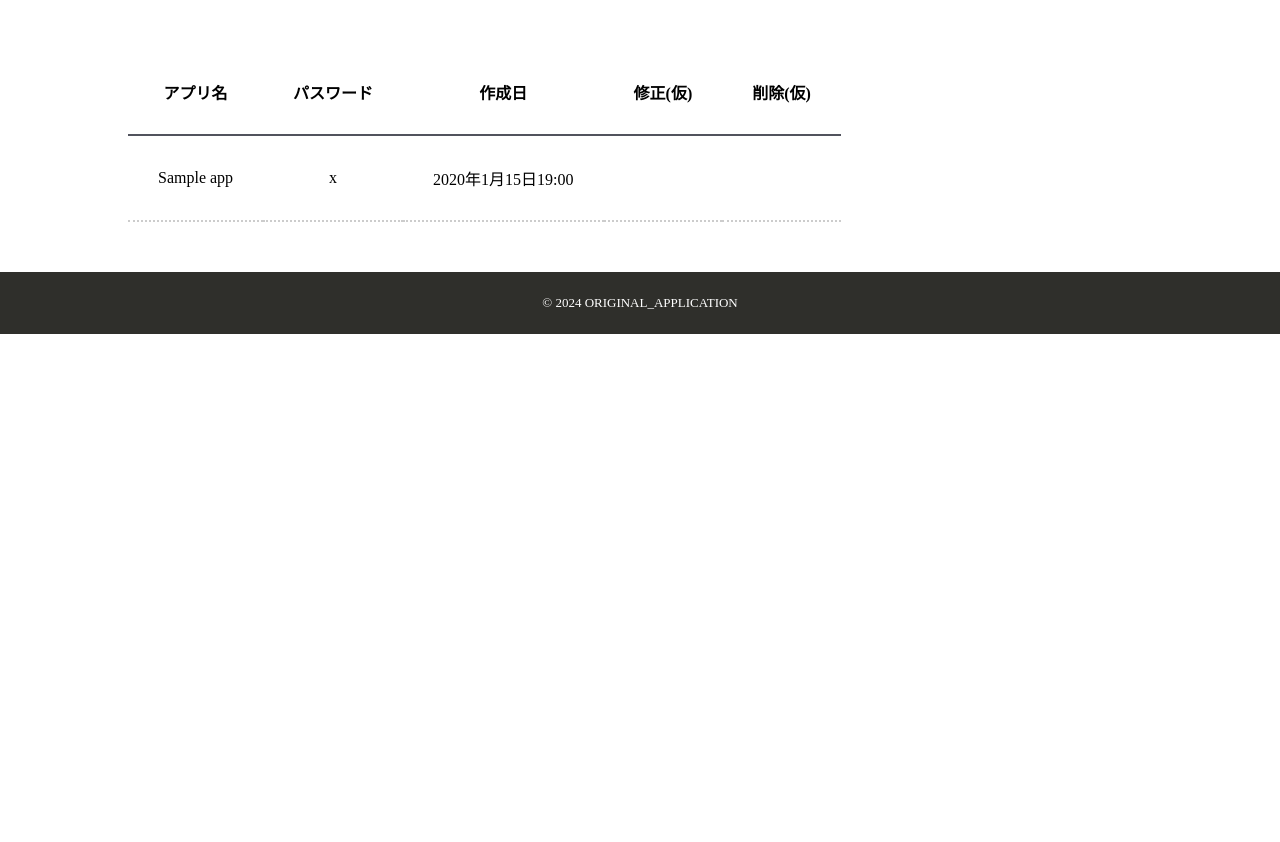
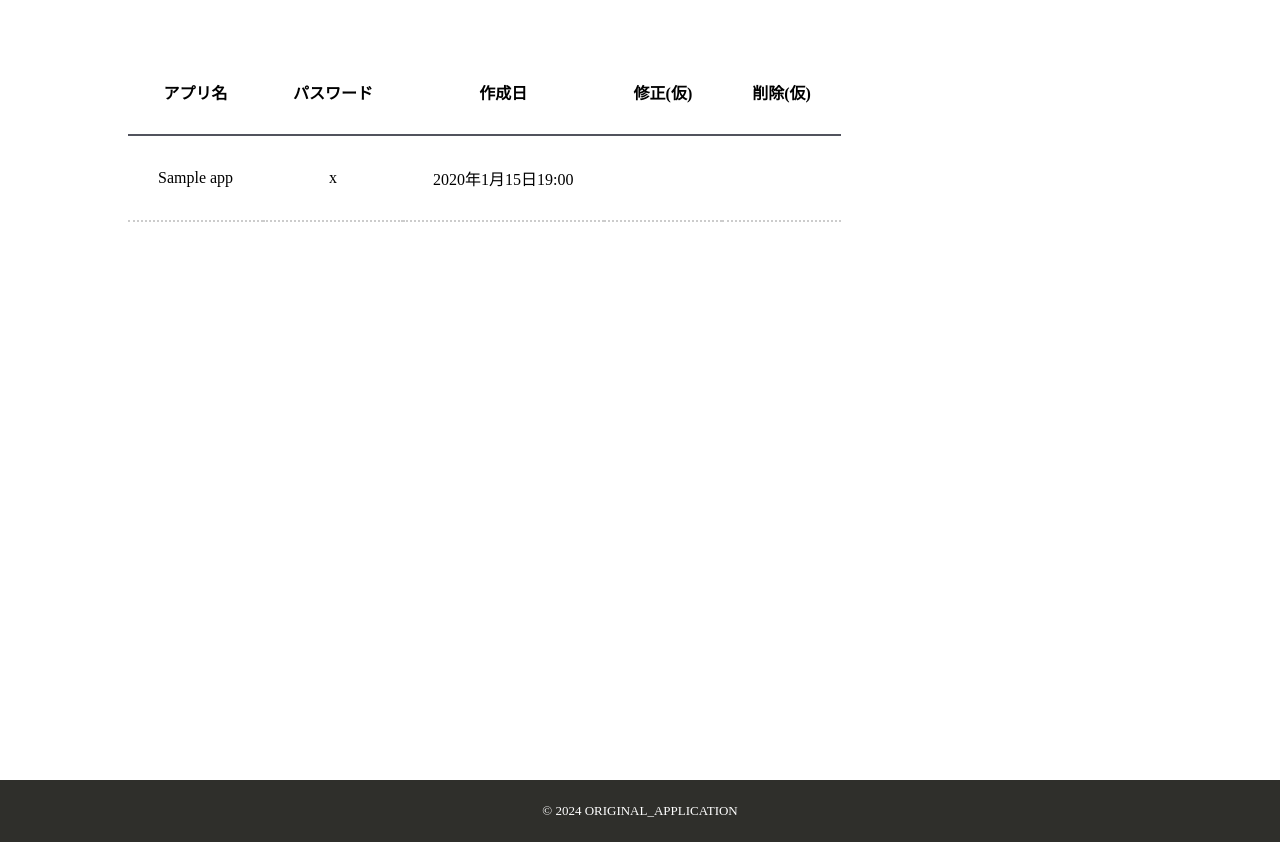
Before and after one commit to Jun922/pass_manager, a Django app: page / in a window 1280 px wide. Shown: the part 56-898 px from the top of the page. Before the commit the page ends 390 px from the top, so only its background shows below. Run offline with Django 4.2, Linux system fonts and the light colour scheme; tables that the repository leaves empty hold one stand-in row (values such as "Sample post").

Commit message:
to start readme

```diff
--- a/static/css/app/list.css
+++ b/static/css/app/list.css
@@ -64,6 +64,7 @@ header a {
 /* table part */
 .disp-data {
     text-align: center;
+    height: 85vh;
 }
 
 .col-name {
--- a/templates/app/base.html
+++ b/templates/app/base.html
@@ -16,7 +16,8 @@
     <!-- disp data list part -->
     <section class="disp-data">
         <div class="container">
-            {% block data %}{% endblock %}
+            {% block data %}
+            {% endblock %}
         </div>
     </section>
 
```
Also changed, not shown: README.md.
